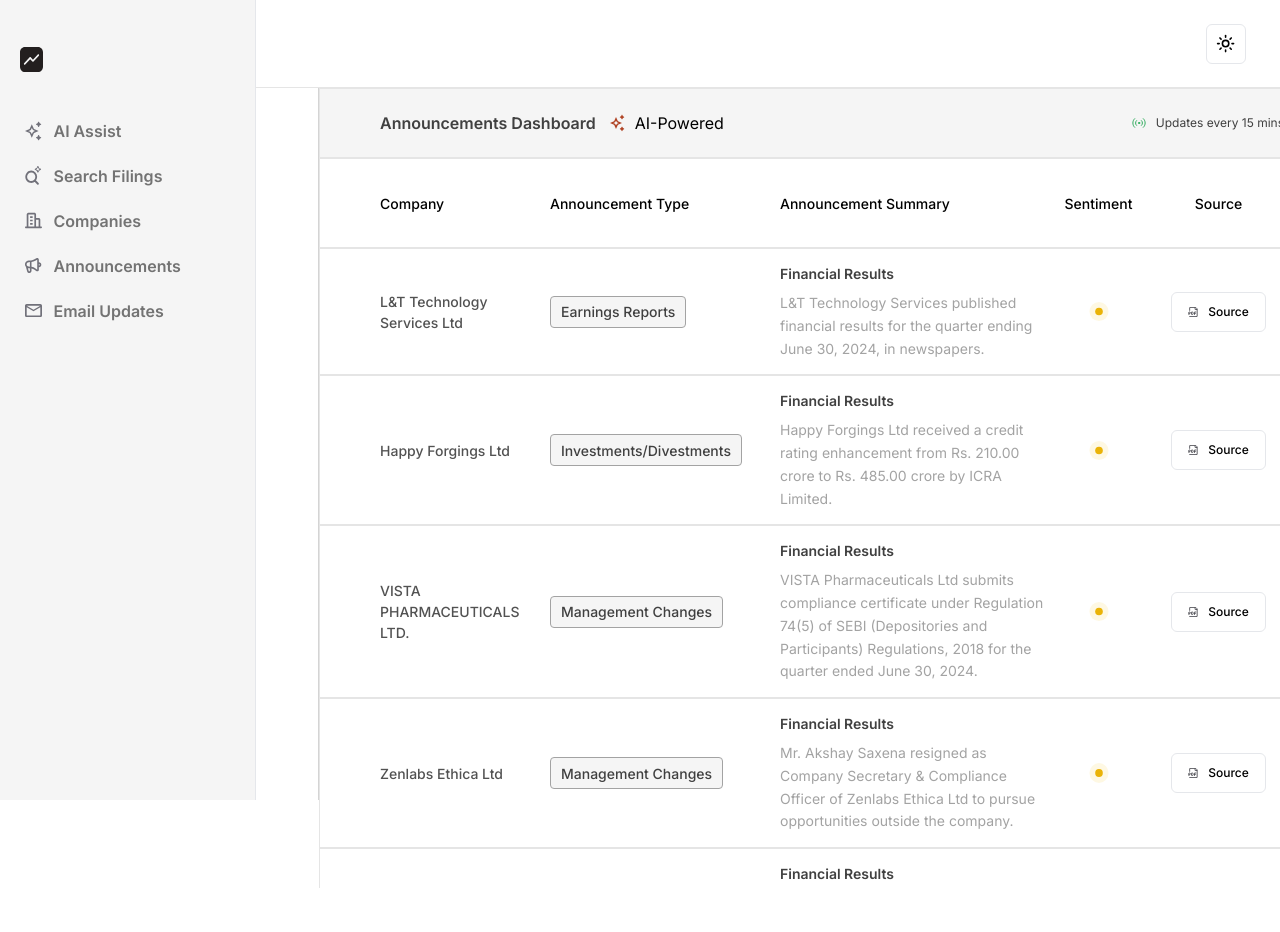
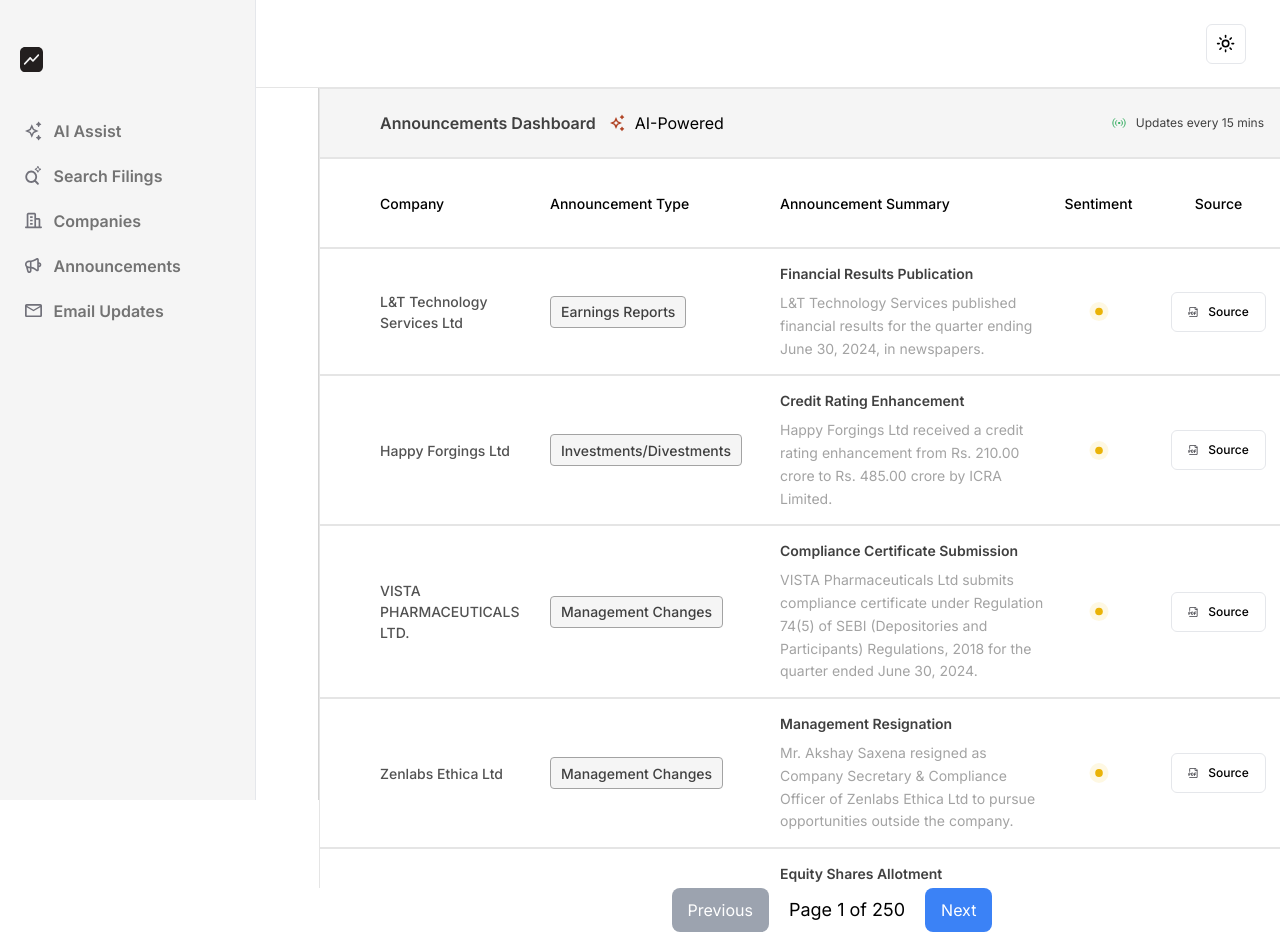
Before and after one commit to hanzalahwaheed/stockinsights.ai, a Next.js app: page / in a window 1280 px wide. Shown: the top 932 px of the page. Before the commit the page ends 888 px from the top, so only its background shows below. Built offline with nearby package versions, Linux system fonts and the light colour scheme.

Commit message:
ui improvs

```diff
--- a/app/api/route.ts
+++ b/app/api/route.ts
@@ -49,7 +49,7 @@
       startIndex + itemsPerPage
     );
 
-    console.log(paginatedData);
+    // console.log(paginatedData);
 
     // Return the filtered and paginated data as a response
     return NextResponse.json({ data: paginatedData, totalPages });
--- a/components/announcements/announcements.tsx
+++ b/components/announcements/announcements.tsx
@@ -2,7 +2,7 @@
 
 import { useState, useEffect } from "react";
 import Filter from "./filter";
-import PaginationComponent from "../pagination";
+import Pagination from "../pagination";
 import { announcementTypes } from "@/types";
 import AnnouncementsTopbar from "./topbar";
 import TableHeader from "./table-header";
@@ -88,8 +88,7 @@
   };
 
   return (
-    <>
-      <div className="">
+    <div className="w-full">
       <div className="absolute">
         <Filter
           sentiments={sentiments}
@@ -100,11 +99,11 @@
           onTypeChange={handleTypeChange}
         />
       </div>
-        <div className="ml-[254px] h-[800px] overflow-auto">
+      <div className="h-[calc(100vh-88px)] ml-[254px]">
+        {filteredData.length > 0 ? (
+          <div className="max-h-[800px] overflow-y-auto">
             <AnnouncementsTopbar />
             <TableHeader />
-          {filteredData.length > 0 ? (
-            <>
             {filteredData.map((item) => (
               <TableData
                 key={item._id.oid}
@@ -113,20 +112,20 @@
                 source_url={item.source_url}
                 sentiment={item.sentiment}
                 announcement_type={announcementTypes[item.type_id]}
+                sub_type={item.sub_type}
               />
             ))}
-            </>
+          </div>
         ) : (
           <p className="text-center text-gray-500">No results found</p>
         )}
-          <PaginationComponent
+        <Pagination
           currentPage={currentPage}
           totalPages={totalPages}
           onPageChange={setCurrentPage}
         />
       </div>
     </div>
-    </>
   );
 };
 
--- a/components/announcements/table-data.tsx
+++ b/components/announcements/table-data.tsx
@@ -12,6 +12,7 @@
   sentiment: string;
   key?: string;
   source_url: string;
+  sub_type: string;
 }
 
 const TableData: React.FC<TableDataProps> = ({
@@ -20,6 +21,7 @@
   summary,
   sentiment,
   source_url,
+  sub_type,
 }) => {
   return (
     <div className="max-h-max w-full bg-white dark:bg-neutral-950 flex items-center border-b border-[.5px] border-neutral-200 dark:border-neutral-700 hover:bg-slate-100 font-medium text-[14px]">
@@ -35,7 +37,7 @@
 
       {/* main div */}
       <div className="flex-1 p-[10px] px-[20px] gap-[10px]">
-        <p className="text-neutral-700 font-semibold py-1">Financial Results</p>
+        <p className="text-neutral-700 font-semibold py-1">{sub_type}</p>
         <p className="text-neutral-400 leading-relaxed font-normal py-1">
           {summary}
         </p>
--- a/components/announcements/topbar.tsx
+++ b/components/announcements/topbar.tsx
@@ -18,7 +18,7 @@
           <h2 className="">AI-Powered</h2>
         </div>
       </div>
-      <div className="flex gap-[10px] mr-[60px]">
+      <div className="flex gap-[10px] mr-[80px]">
         <Image
           src={"/announcements/updates.svg"}
           width={14}
```
Also changed, not shown: components/pagination.tsx (+8 -4 lines). Lines whose indentation alone changed are shown as unchanged.
